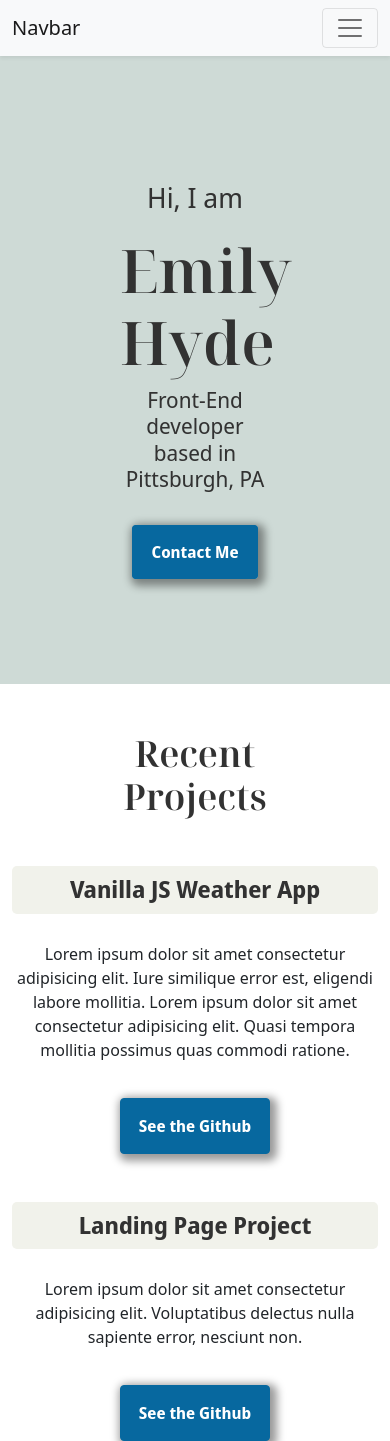
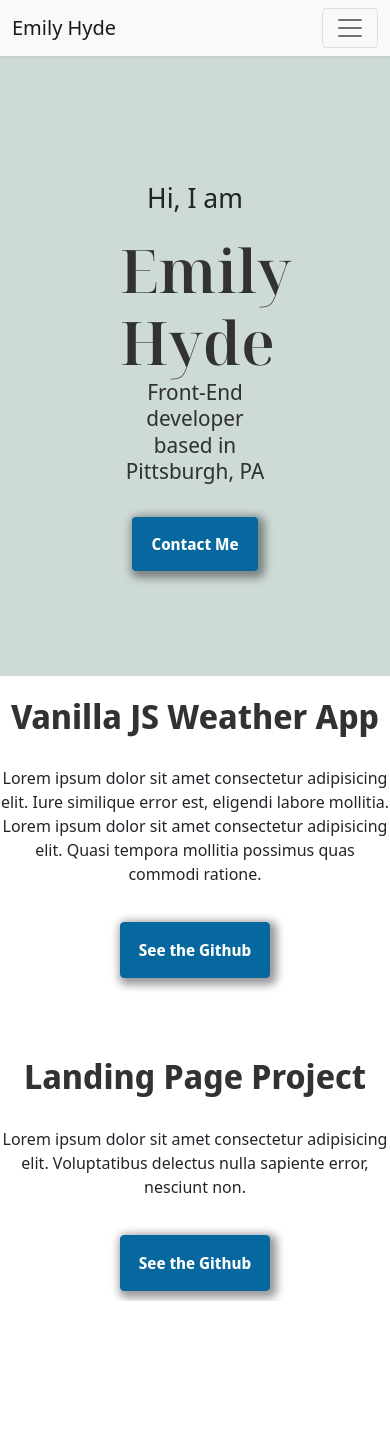
Before and after one commit to carefulRabbit/portfolio-first, a plain HTML site: page index.html in a window 390 px wide. After the commit the page ends 1301 px from the top, so only its background shows below. Drawn offline with nearby package versions, Linux system fonts and the light colour scheme.

Commit message:
Finalized styling, improved links and SEO
Finalized styling for homepage
Added small SEO changes
Make the links functional

```diff
--- a/index.html
+++ b/index.html
@@ -4,6 +4,7 @@
     <meta charset="UTF-8">
     <meta http-equiv="X-UA-Compatible" content="IE=edge">
     <meta name="viewport" content="width=device-width, initial-scale=1.0">
+    <meta name="Emily Hyde Portfolio Website Homepage" content="homepage for junior web developer Emily Hyde">
     <link rel="preconnect" href="https://fonts.googleapis.com">
     <link rel="preconnect" href="https://fonts.gstatic.com" crossorigin>
     <link href="https://fonts.googleapis.com/css2?family=Noto+Sans+Display:wght@200;300&family=Noto+Serif+Display:ital,wght@0,400;0,600;1,400;1,600&display=swap" rel="stylesheet">
@@ -11,31 +12,31 @@
     <script src="https://cdn.jsdelivr.net/npm/bootstrap@5.0.2/dist/js/bootstrap.bundle.min.js" integrity="sha384-MrcW6ZMFYlzcLA8Nl+NtUVF0sA7MsXsP1UyJoMp4YLEuNSfAP+JcXn/tWtIaxVXM" crossorigin="anonymous"></script>
 
     <link rel="stylesheet" href="/src/styles.css">
-    <title>Document</title>
+    <title>Emily Hyde: Portfolio Home</title>
 </head>
 <body>
     <nav class="navbar navbar-expand-lg navbar-light bg-light shadow-sm">
   <div class="container-fluid">
-    <a class="navbar-brand" href="#">Navbar</a>
+    <a class="navbar-brand" href="/">Emily Hyde</a>
     <button class="navbar-toggler" type="button" data-bs-toggle="collapse" data-bs-target="#navbarSupportedContent" aria-controls="navbarSupportedContent" aria-expanded="false" aria-label="Toggle navigation">
       <span class="navbar-toggler-icon"></span>
     </button>
     <div class="collapse navbar-collapse" id="navbarSupportedContent">
       <ul class="navbar-nav me-auto mb-2 mb-lg-0">
         <li class="nav-item">
-          <a class="nav-link active" aria-current="page" href="#">Home</a>
+          <a class="nav-link active" aria-current="page" href="/">Home</a>
         </li>
         <li class="nav-item">
-          <a class="nav-link" href="#">About</a>
+          <a class="nav-link" href="/about.html">About</a>
         </li>
         <li class="nav-item ">
-          <a class="nav-link" href="#" >
+          <a class="nav-link" href="/work.html" >
             Work
           </a>
 
         </li>
         <li class="nav-item">
-          <a class="nav-link " href="#" >Contact</a>
+          <a class="nav-link " href="/contact.html" >Contact</a>
         </li>
       </ul>
 
@@ -54,9 +55,10 @@
 
 <div class="container">
   <h4 class="m-5">Recent Projects</h4>
+
   <div class="row mb-5">
     <div class="col-md"><img src="/images/weather-project.PNG" alt="vanilla JS student weather app project" class="img-fluid img-1"></div>
-    <div class="col-md">
+    <div class="col-md text-content">
       <h3>Vanilla JS Weather App</h3>
       <p>Lorem ipsum dolor sit amet consectetur adipisicing elit. Iure similique error est, eligendi labore mollitia.
         Lorem ipsum dolor sit amet consectetur adipisicing elit. Quasi tempora mollitia possimus quas commodi ratione.
@@ -68,11 +70,11 @@
     </div>
   </div>
   <div class="row">
-    <div class="col-md">
+    <div class="col-md text-content">
       <h3>Landing Page Project</h3>
       <p>Lorem ipsum dolor sit amet consectetur adipisicing elit. Voluptatibus delectus nulla sapiente error, nesciunt non.</p>
       <div>
-        <a href="#" class="btn button-style">See the Github</a>
+        <a href="#" class="btn button-style" title="Link to Github for landing page project">See the Github</a>
       </div>
 
     </div>
--- a/src/styles.css
+++ b/src/styles.css
@@ -15,31 +15,11 @@ h1, h2, h3, h4, h5, h6{
     color: var(--text-dark);
     text-align: center;
     font-weight: 600;
+    margin: 0;
 }
 
 img{
     border-radius: 4px;
-}
-
-.hero-container{
-    background-color: var(--branding-light);
-    width: 100%;
-
-}
-.hero{
-    text-align: center;
-    margin: 0 auto;
-    padding: 120px;
-    line-height: 1.5;
-    max-width: 800px;
-}
-
-.hero h1{
-    font-family: var(--heading-font);
-    color: var(--text-dark);
-    font-weight: 600;
-    font-size: 96px;
-
 }
 
 .button-style{
@@ -60,16 +40,39 @@ img{
 
 }
 
+.text-content{
+    padding: 110px 40px;
+}
+
+
+.hero-container{
+    background-color: var(--branding-light);
+    width: 100%;
+
+}
+.hero{
+    text-align: center;
+    margin: 0 auto;
+    padding: 120px;
+    line-height: 1.5;
+    max-width: 800px;
+}
+
+.hero h1{
+    font-size: 96px;
+
+}
+
 .hero p, h2{
     font-family: var(--text-font);
-    color: var(--text-dark);
     font-size: 28px;
     font-weight: 400;
 }
 
 .container h3{
     font-family: var(--text-font);
-    background-color: #f1f2eb;
+    font-size: 40px;
+    background-color: var(--background-light);
     border-radius: 5px;
     padding: 10px;
     background-position: 100%;
@@ -81,6 +84,7 @@ img{
 .container p{
     padding: 20px 0;
 }
+
 
 @media(max-width: 600px){
     .hero h1{
@@ -96,4 +100,14 @@ img{
     .container{
         text-align: center;
     }
+    .container h3{
+        font-size: 34px;
+        background-color: white;
+    }
+    .container h4{
+        display: none;
+    }
+    .text-content{
+        padding: 10px 0;
+    }
 }
```
